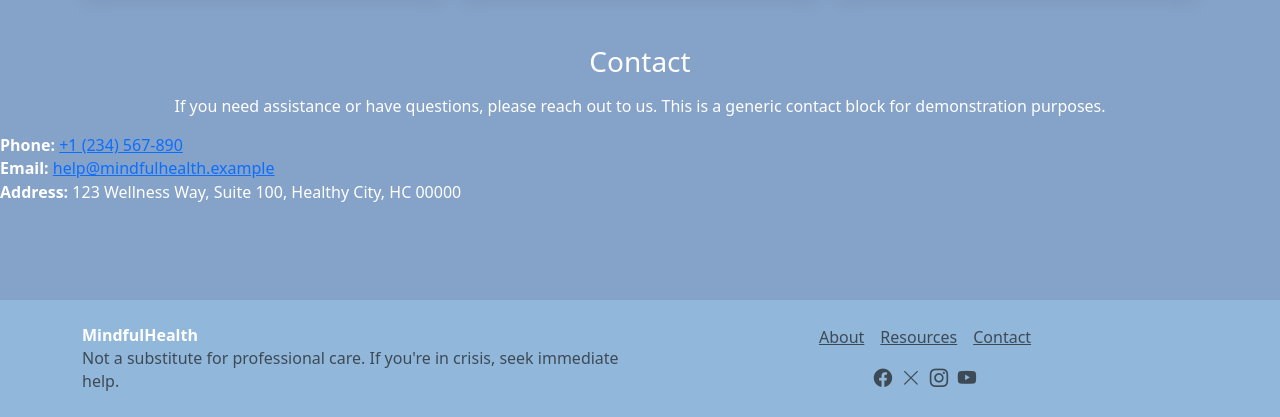
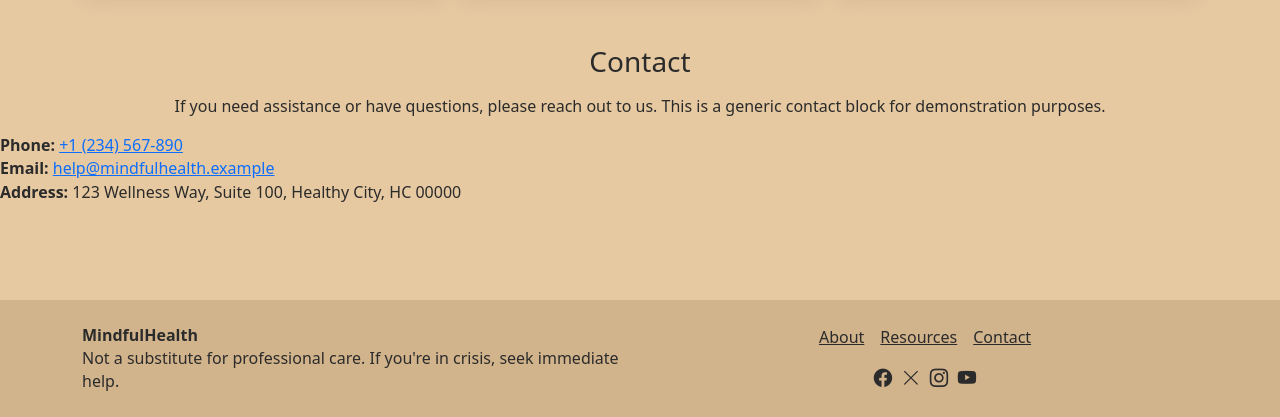
Before and after one commit to DarylMurphyCoder/mental-health, a website: page index.html in a window 1280 px wide. Shown: the part 1946-2363 px from the top of the page. Drawn offline with nearby package versions, Linux system fonts and the light colour scheme.

Commit message:
Make page background light tan and set footer to match navbar (dark text for contrast)

```diff
--- a/assets/css/styles.css
+++ b/assets/css/styles.css
@@ -1,7 +1,7 @@
 :root {
   --brand: #2659ff;
   --muted: #ffffff;
-  --bg: #85a2c8;
+  --bg: #e6c9a1; /* page background: light tan */
   --nav-height: 64px; /* height for the fixed navbar */
 }
 /* Basic reset and body */
@@ -15,7 +15,7 @@ body {
     Arial;
   line-height: 1.45;
   background: var(--bg);
-  color: #ffffff;
+  color: #2b2b2b; /* dark text for readability on light tan background */
   margin: 0;
   padding-top: var(--nav-height);
 }
@@ -285,8 +285,9 @@ section[id], [id^="section"], h1[id], h2[id], h3[id], h4[id] {
 }
 
 /* Make footer a very light blue while preserving muted text color */
-footer.bg-light{background-color:#91b8da !important; /* AliceBlue - very light blue */}
-footer.bg-light .text-muted, footer.bg-light .site-footer{color:var(--muted)}
+/* Footer uses same light brown as the navbar for visual unity */
+footer.bg-light{background-color:#d2b48c !important; /* tan/light brown */}
+footer.bg-light .text-muted, footer.bg-light .site-footer{color:#2b2b2b !important}
 
 /* Center headings and paragraphs inside the main content area */
 main h1,
```
